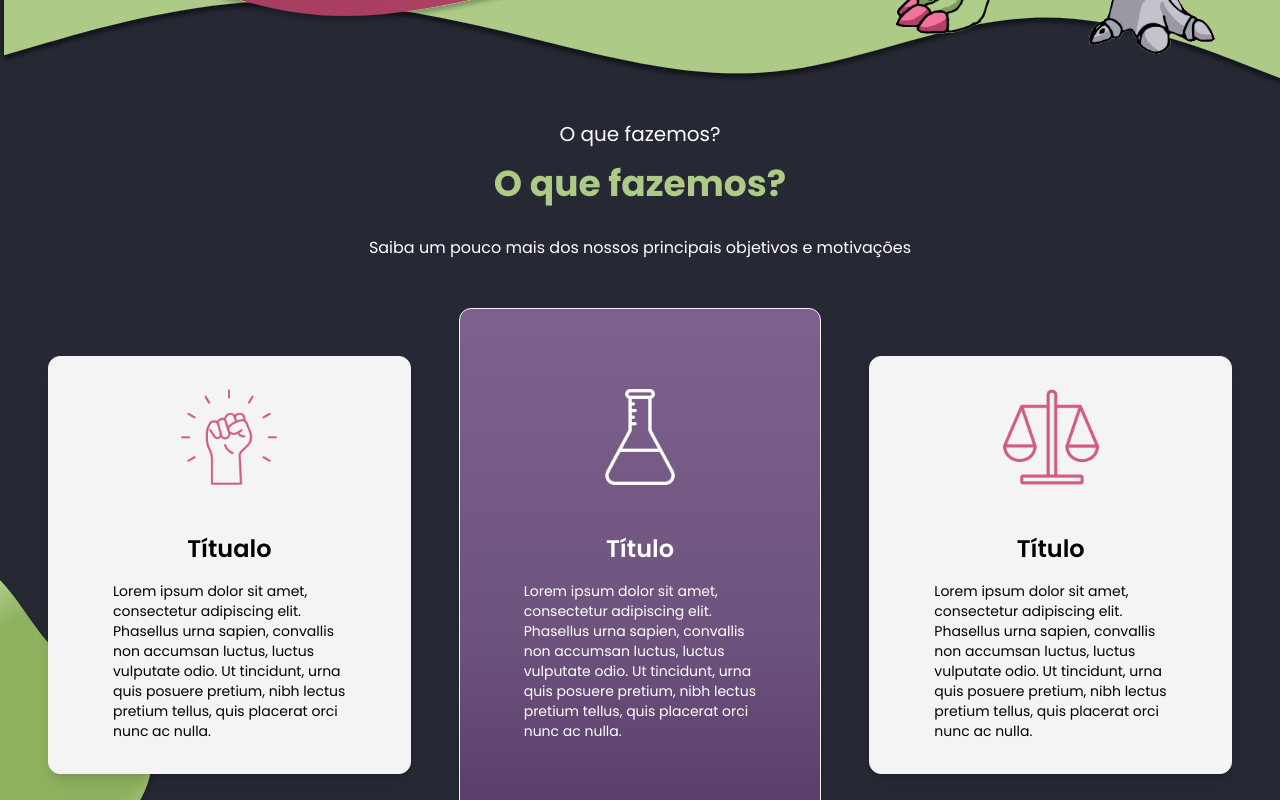
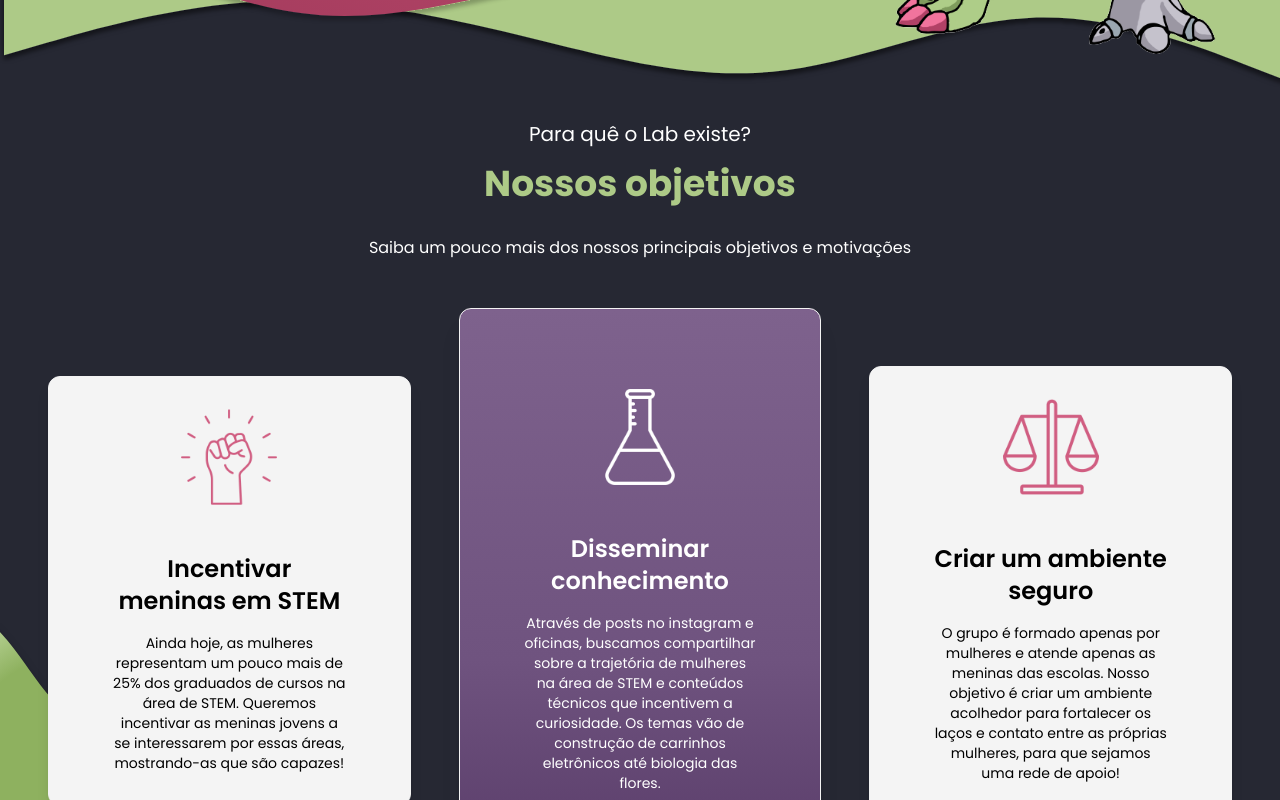
Before and after one commit to LabDasMinas/labdasminas.github.io, a Next.js app: page / in a window 1280 px wide. Shown: the part 600-1400 px from the top of the page. Built offline with nearby package versions, Linux system fonts and the light colour scheme.

Commit message:
chore: add content

```diff
--- a/src/app/components/OQueFazemos.tsx
+++ b/src/app/components/OQueFazemos.tsx
@@ -7,8 +7,8 @@ export default function OQueFazemos() {
                 <Image src="/greenblob-fazemos.svg" width={200} height={200} alt="" className=" absolute -left-12 -bottom-20 -z-10 drop-shadow-[0_4px_4px_rgba(0,0,0,0.25)]" />
 
 
-            <p className="text-xl mb-4">O que fazemos?</p>
-            <h2 className="text-4xl text-verdeLab font-bold mb-8">O que fazemos?</h2>
+            <p className="text-xl mb-4">Para quê o Lab existe?</p>
+            <h2 className="text-4xl text-verdeLab font-bold mb-8">Nossos objetivos</h2>
             <p className="text-base">Saiba um pouco mais dos nossos principais objetivos e motivações</p>
 
             <div className="flex flex-col lg:flex-row gap-12 p-12 items-center justify-center w-full">
@@ -18,8 +18,10 @@ export default function OQueFazemos() {
                     <div className="size-24 mb-8 relative">
                         <Image src="/fazemos-1.png" fill={true} alt="" />
                     </div>
-                    <h3 className="text-2xl font-semibold">Títualo</h3>
-                    <p className="text-sm break-words text-left">Lorem ipsum dolor sit amet, consectetur adipiscing elit. Phasellus urna sapien, convallis non accumsan luctus, luctus vulputate odio. Ut tincidunt, urna quis posuere pretium, nibh lectus pretium tellus, quis placerat orci nunc ac nulla.</p>
+                    <h3 className="text-2xl font-semibold">Incentivar meninas em STEM</h3>
+                    <p className="text-sm break-words text-center">
+                    Ainda hoje, as mulheres representam um pouco mais de 25% dos graduados de cursos na área de STEM. Queremos incentivar as meninas jovens a se interessarem por essas áreas, mostrando-as que são capazes!
+                    </p>
 
                 </div>
 
@@ -27,8 +29,8 @@ export default function OQueFazemos() {
                     <div className="size-24 mb-8 relative">
                         <Image src="/fazemos-3.png" fill={true} alt="" />
                     </div>
-                    <h3 className="text-2xl font-semibold">Título</h3>
-                    <p className="text-sm text-left">Lorem ipsum dolor sit amet, consectetur adipiscing elit. Phasellus urna sapien, convallis non accumsan luctus, luctus vulputate odio. Ut tincidunt, urna quis posuere pretium, nibh lectus pretium tellus, quis placerat orci nunc ac nulla.</p>
+                    <h3 className="text-2xl font-semibold">Disseminar conhecimento</h3>
+                    <p className="text-sm text-center">Através de posts no instagram e oficinas, buscamos compartilhar sobre a trajetória de mulheres na área de STEM e conteúdos técnicos que incentivem a curiosidade. Os temas vão de construção de carrinhos eletrônicos até biologia das flores.</p>
 
                 </div>
 
@@ -37,8 +39,10 @@ export default function OQueFazemos() {
                     <div className="size-24 mb-8 relative">
                         <Image src="/fazemos-2.png" fill={true} alt="" />
                     </div>
-                    <h3 className="text-2xl font-semibold">Título</h3>
-                    <p className="text-sm text-left text-ellipsis">Lorem ipsum dolor sit amet, consectetur adipiscing elit. Phasellus urna sapien, convallis non accumsan luctus, luctus vulputate odio. Ut tincidunt, urna quis posuere pretium, nibh lectus pretium tellus, quis placerat orci nunc ac nulla.</p>
+                    <h3 className="text-2xl font-semibold">Criar um ambiente seguro</h3>
+                    <p className="text-sm text-center text-ellipsis">
+                    O grupo é formado apenas por mulheres e atende apenas as meninas das escolas. Nosso objetivo é criar um ambiente acolhedor para fortalecer os laços e contato entre as próprias mulheres, para que sejamos uma rede de apoio!
+                    </p>
 
                 </div>
 
```
